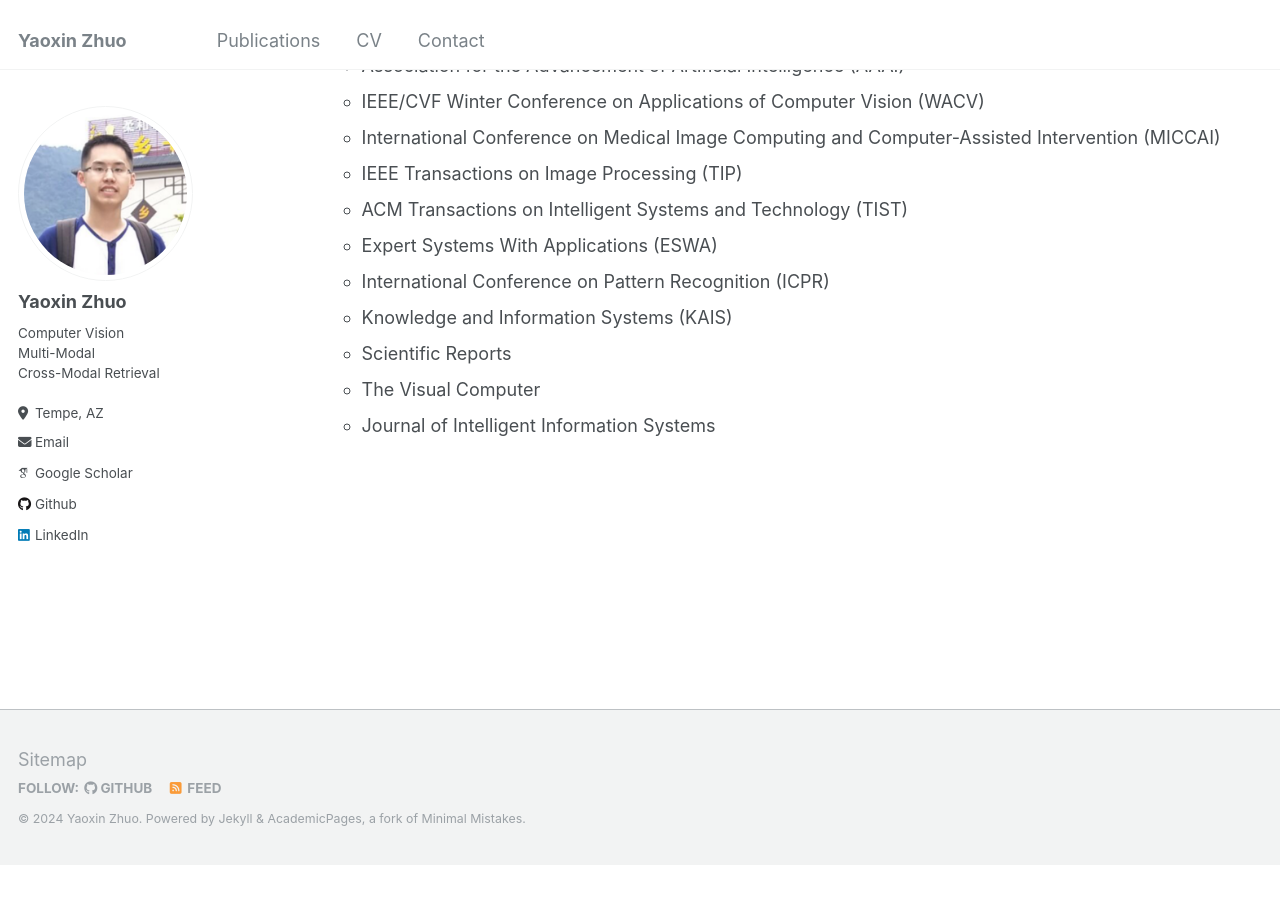
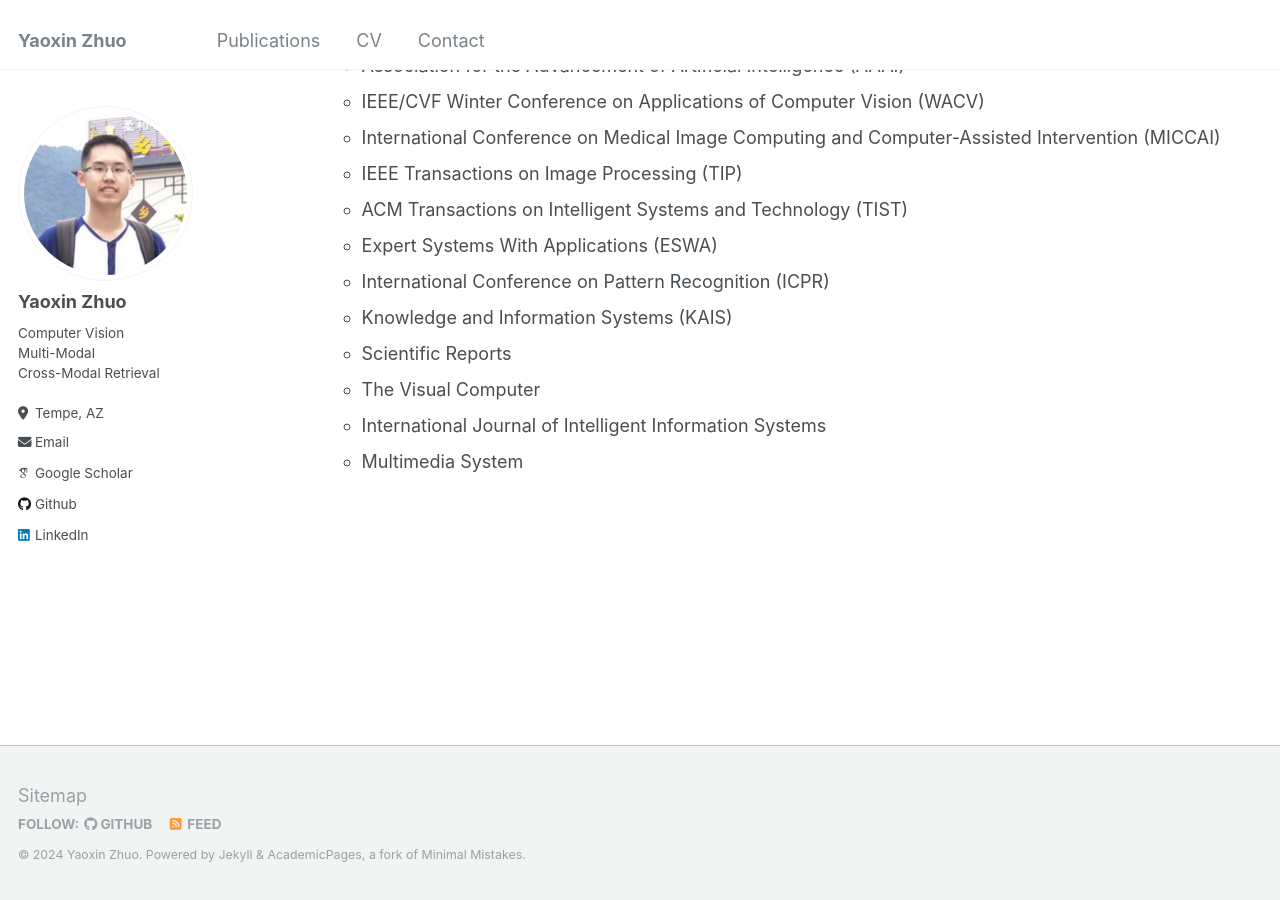
Before and after one commit to yaoxinzhuo/yaoxinzhuo.github.io, a Jekyll site: the page built from _pages/cv.md, in a window 1280 px wide and 900 px high, scrolled down 2055 px. Built offline with Jekyll 4.4.1, drawn with Linux system fonts in a browser that asks for light colours; some web fonts are replaced; before the commit the page ends 2919 px from its top, so only the background shows below that.

Commit message:
Update cv.md

```diff
--- a/_pages/cv.md
+++ b/_pages/cv.md
@@ -62,4 +62,5 @@ Services
   * Knowledge and Information Systems (KAIS)
   * Scientific Reports
   * The Visual Computer
-  * Journal of Intelligent Information Systems
+  * International Journal of Intelligent Information Systems
+  * Multimedia System
```
